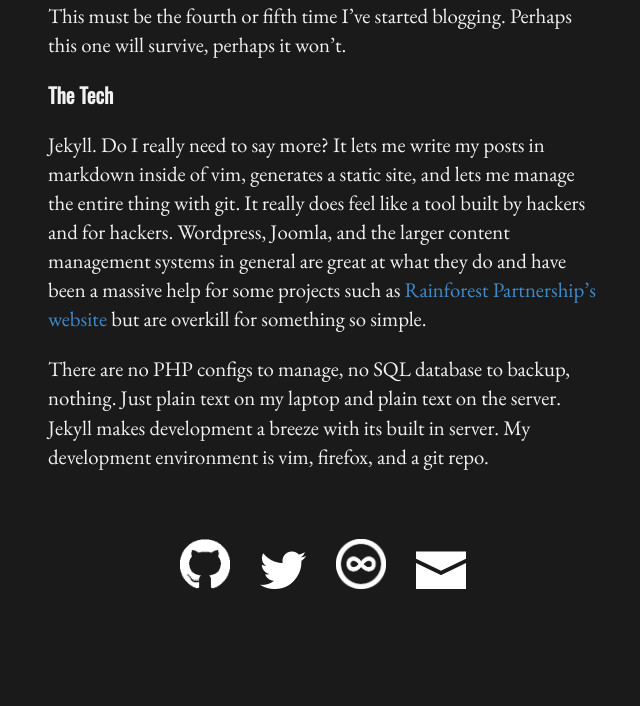
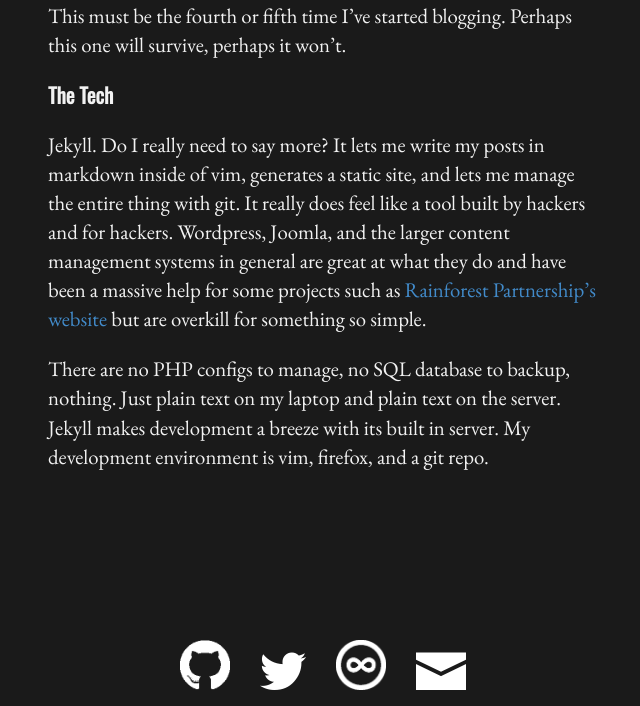
Before and after one commit to simplyluke/simplyluke.github.io, a Jekyll site: the page built from _posts/2013-12-26-give-it-a-shot.md, in a window 1280 px wide. Shown: the part 522-1228 px from the top of the page, without its empty margins (317-957 px from the left). Built offline with Jekyll 4.4.1, drawn with Linux system fonts in a browser that asks for light colours; some web fonts are replaced; Markdown is read by kramdown in place of the engine named in the settings; before the commit the page ends 1127 px from its top, so only the background shows below that.

Commit message:
Whitespace

```diff
--- a/css/main.css
+++ b/css/main.css
@@ -37,7 +37,7 @@ p {
 }
 
 section {
-  margin-top: 20%;
+  margin-top: 50%;
 }
 
 a {
@@ -101,7 +101,6 @@ ul.nostyle {
 }
 
 .contact {
-  margin-top: 5%;
   font-size: 50px;
   text-align: center;
 }
@@ -121,7 +120,12 @@ ul.nostyle {
 /*
 /*****************************************************************************/
 
-
+.icon-nav {
+  color: #555;
+  font-size: 1.3em;
+  width: 100%;
+  text-align: center;
+}
 .header a {
   font-weight: bold;
   text-decoration: none;
@@ -151,6 +155,10 @@ ul.nostyle {
 
 .meta {
   color: #aaa;
+}
+
+.footer {
+  margin-top: 10%;
 }
 
 
--- a/index.html
+++ b/index.html
@@ -13,10 +13,10 @@ title: Luke Wright
 </div>
 <div id="home">
 <div class="inner">
-  <span class="icon ion-computer">
   <section class="about">
     <p>I'm a web developer and student living in Austin, TX. I'm currently coding for <a href="//rainforestpartnership.org" target="_blank">Rainforest Partnership</a>. My passions include coding, photography, and helping introduce people to coding.</p>
     <p>Occasionally I blog about things that are interesting to me. I'm always looking for new challenges, opportunities, and projects to work on.</p>
+    <div class="icon ion-chevron-down icon-nav"></div>
   </section>
   <section class="blog">
     <h1>Blog Posts</h1>
@@ -25,6 +25,8 @@ title: Luke Wright
         <li><span>{{ post.date | date_to_string }}</span> &raquo; <a href="{{ post.url }}">{{ post.title }}</a></li>
       {% endfor %}
     </ul>
+    <div class="icon ion-chevron-down icon-nav"></div>
+
   </section>
   <section class="projects">
     <h1>My Projects</h1>
```
